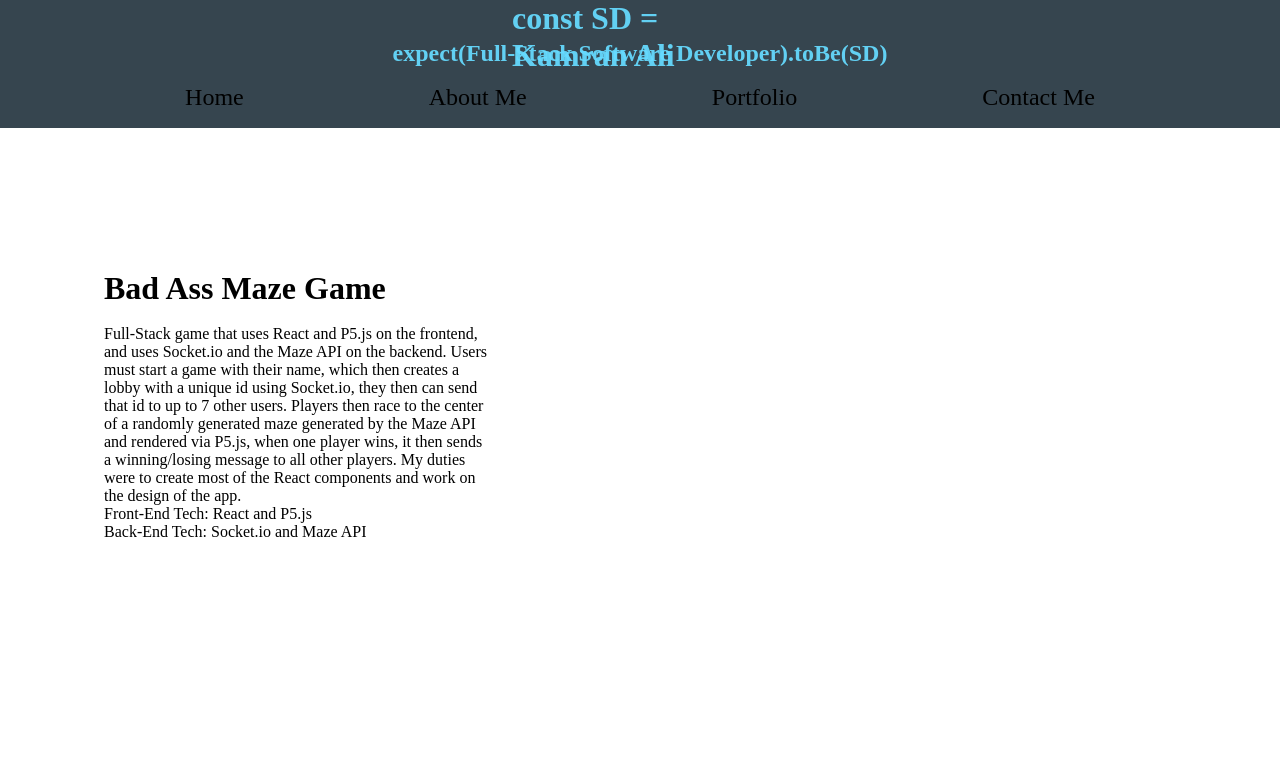
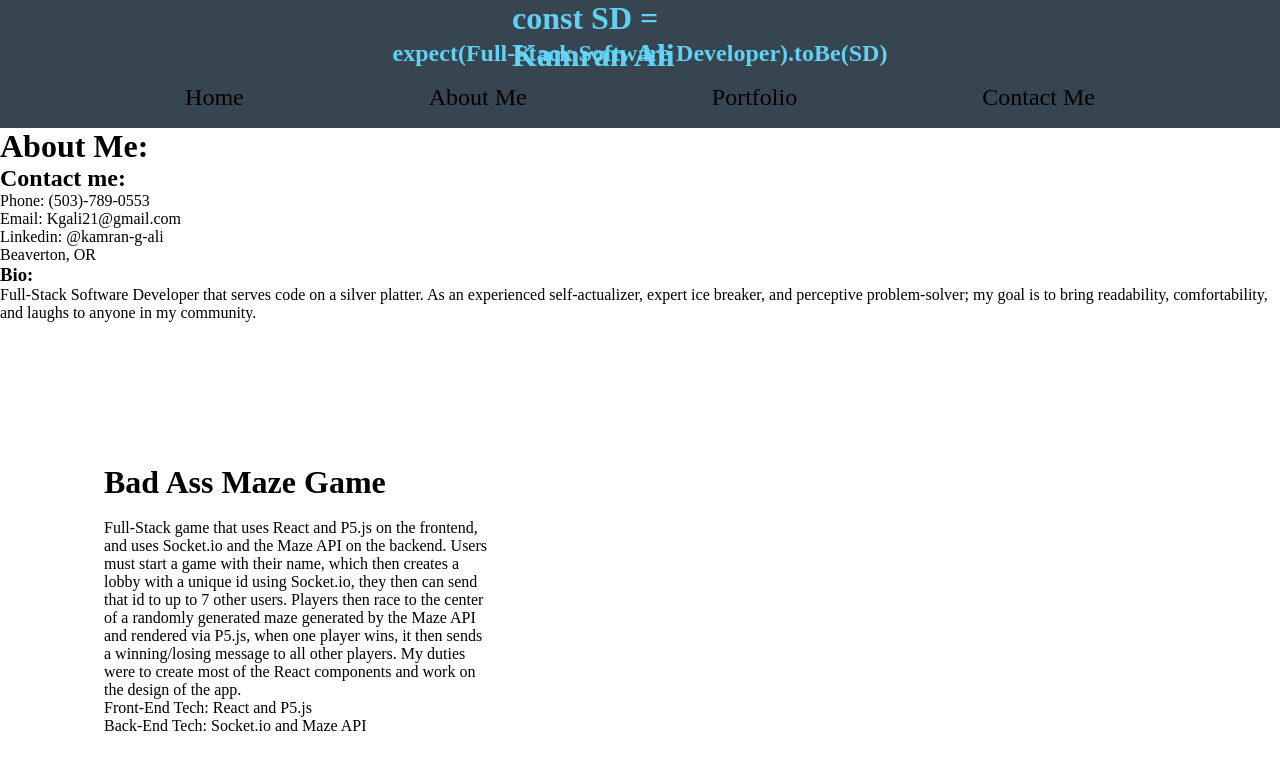
Before and after one commit to kgali21/kam-portfolio, a React app: page / in a window 1280 px wide. Shown: the top 770 px of the page. Built offline with nearby package versions, Linux system fonts and the light colour scheme.

Commit message:
fixed up about me, added actual contact info, next styling and list of kam images

```diff
--- a/src/components/App.js
+++ b/src/components/App.js
@@ -1,6 +1,7 @@
 import React from 'react';
 import Header from './Header';
 import ProjectDeck from './projects/ProjectDeck';
+import AboutMe from './aboutMe/AboutMe';
 
 import projectData from '../data/projectsData';
 
@@ -10,6 +11,7 @@ export default function App() {
   return (
     <>
       <Header />
+      <AboutMe />
       <ProjectDeck project={projectData} className={styles.ProjectDeck}/>
     </>
   );
--- a/src/components/aboutMe/AboutMe.js
+++ b/src/components/aboutMe/AboutMe.js
@@ -2,13 +2,21 @@ import React from 'react';
 
 const AboutMe = () => (
     <>
-        <h1>About Me:</h1>
-        <h2>Contact me: </h2>
-            <div>
-                <p>Phone: (503)-789-0553</p>
-                <p>Email: Kgali21@gmail.com</p>
-                <p></p>
-                <p></p>
-            </div>
+        <h1>About Me: </h1>
+        <div>
+            <h2>Contact me: </h2>
+                <div>
+                    <p>Phone: (503)-789-0553</p>
+                    <p>Email: Kgali21@gmail.com</p>
+                    <p>Linkedin: @kamran-g-ali</p>
+                    <p>Beaverton, OR</p>
+                </div>
+            <h3>Bio: </h3>
+                <div>
+                    <p>Full-Stack Software Developer that serves code on a silver platter. As an experienced self-actualizer, expert ice breaker, and perceptive problem-solver; my goal is to bring readability, comfortability, and laughs to anyone in my community.</p>
+                </div>
+        </div>
     </>
 )
+
+export default AboutMe;
```
